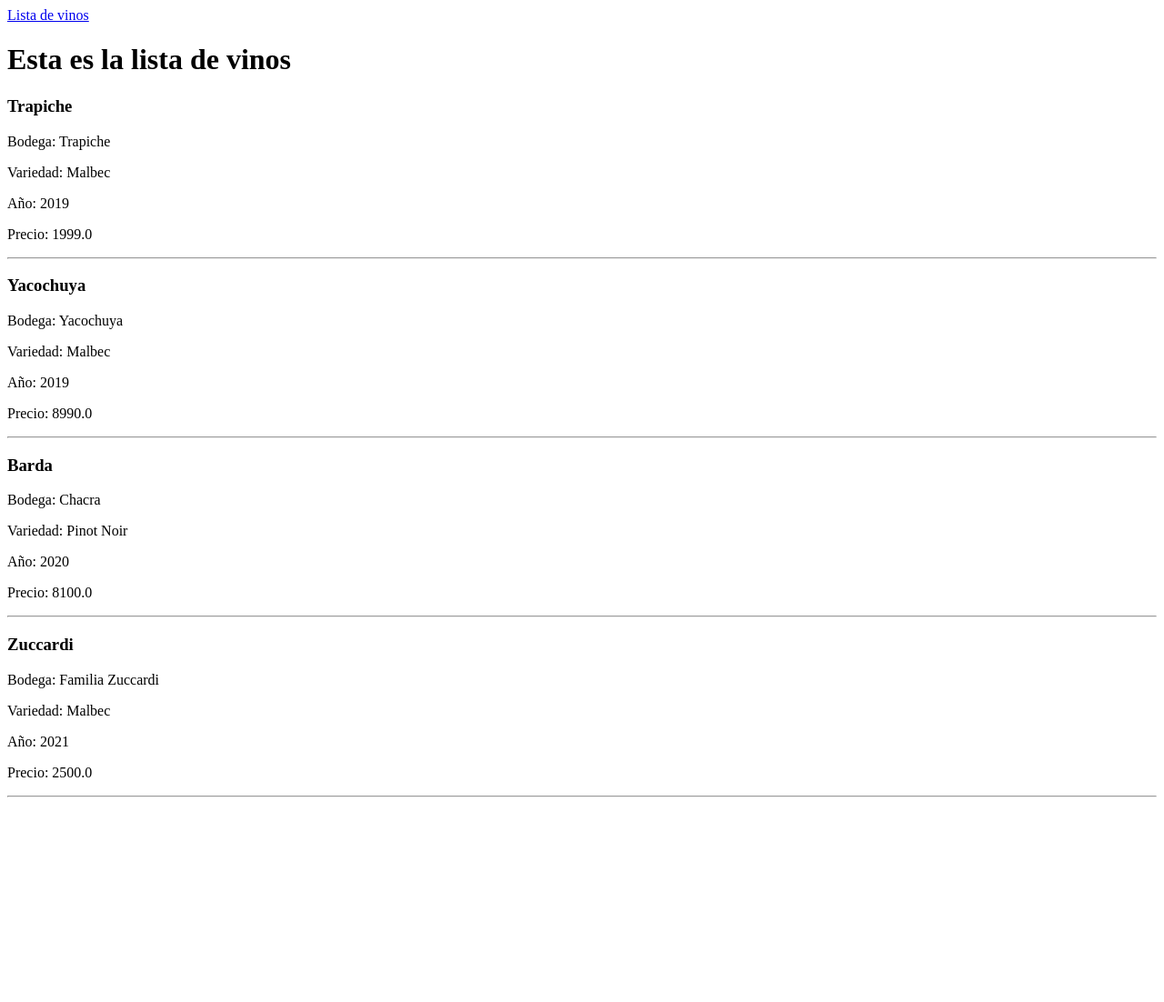
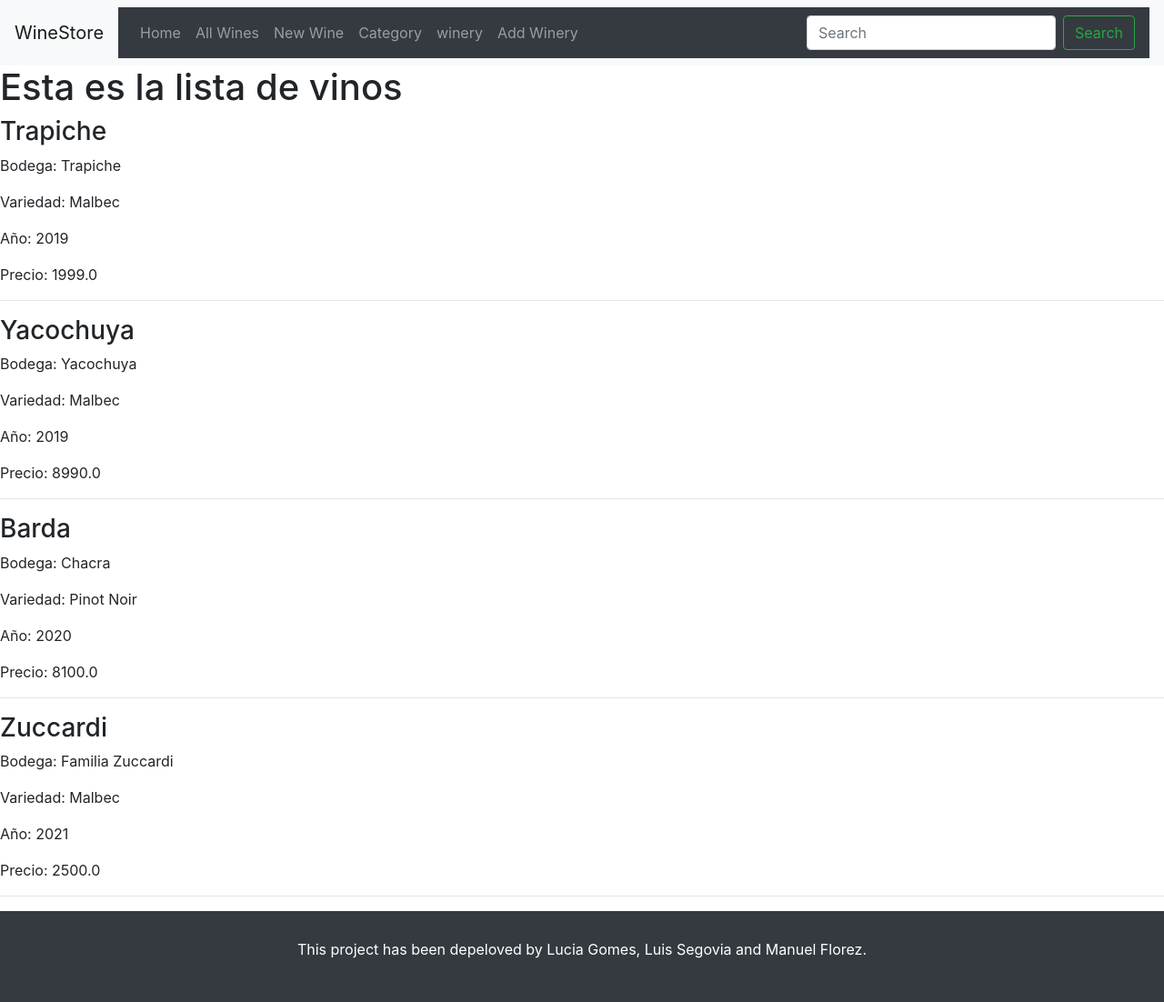
Before and after one commit to manuel14mds/WineStore, a Django app: page /wines/ in a window 1280 px wide. Shown: the whole page at 91% size. Before the commit the page ends 877 px from the top, so only its background shows below. Run offline with Django 4.2, Linux system fonts and the light colour scheme; data comes from the database, SQL or seed files in the repository.

Commit message:
Base template

```diff
--- a/wine_project/templates/base.html
+++ b/wine_project/templates/base.html
@@ -1,11 +1,66 @@
+
 <!DOCTYPE html>
 <html lang="en">
+
 <head>
-    <title>Entrega1Florez</title>
+    <meta charset="UTF-8">
+    <meta http-equiv="X-UA-Compatible" content="IE=edge">
+    <meta name="viewport" content="width=device-width, initial-scale=1.0">
+    <link rel="stylesheet" href="https://cdn.jsdelivr.net/npm/bootstrap@4.6.2/dist/css/bootstrap.min.css" integrity="sha384-xOolHFLEh07PJGoPkLv1IbcEPTNtaed2xpHsD9ESMhqIYd0nLMwNLD69Npy4HI+N" crossorigin="anonymous">
+    <title>
+        {% block title %}
+        {% endblock %}
+    </title>
 </head>
+
 <body>
-    <a href="{% url 'wines' %}">Lista de vinos</a>
+    <nav class="navbar navbar-expand-lg navbar-light bg-light">
+        <a class="navbar-brand" href="/home">WineStore</a>
+        <button class="navbar-toggler" type="button" data-toggle="collapse" data-target="#navbarSupportedContent"
+            aria-controls="navbarSupportedContent" aria-expanded="false" aria-label="Toggle navigation">
+            <span class="navbar-toggler-icon"></span>
+        </button>
+
+        <div class="collapse navbar-collapse navbar navbar-dark bg-dark" id="navbarSupportedContent">
+            <ul class="navbar-nav mr-auto">
+
+                <li class="nav-item">
+                    <a class="nav-link" href="/">Home</a>
+                </li>
+                <li class="nav-item">
+                    <a class="nav-link" href="/wines">All Wines</a>
+                </li>
+                <li class="nav-item">
+                    <a class="nav-link" href="#">New Wine</a>
+                </li>
+                <li class="nav-item">
+                    <a class="nav-link" href="#">Category</a>
+                </li>
+                <li class="nav-item">
+                    <a class="nav-link" href="#">winery</a>
+                </li>
+                <li class="nav-item">
+                    <a class="nav-link" href="#">Add Winery</a>
+                </li>
+
+            </ul>
+            <form class="form-inline my-2 my-lg-0">
+                <input class="form-control mr-sm-2" type="search" placeholder="Search" aria-label="Search">
+                <button class="btn btn-outline-success my-2 my-sm-0" type="submit">Search</button>
+            </form>
+        </div>
+    </nav>
     {% block content %}
     {% endblock %}
+
+    <footer>
+        <div class="container-fluid bg-dark text-white d-flex justify-content-center align-items-center" style="height: 100px;">
+            <p class="container" style="text-align: center;">This project has been depeloved by Lucia Gomes, Luis Segovia and Manuel Florez.</p>
+        </div>
+    </footer>
+
+    <script src="https://cdn.jsdelivr.net/npm/jquery@3.5.1/dist/jquery.slim.min.js" integrity="sha384-DfXdz2htPH0lsSSs5nCTpuj/zy4C+OGpamoFVy38MVBnE+IbbVYUew+OrCXaRkfj" crossorigin="anonymous"></script>
+    <script src="https://cdn.jsdelivr.net/npm/bootstrap@4.6.2/dist/js/bootstrap.bundle.min.js" integrity="sha384-Fy6S3B9q64WdZWQUiU+q4/2Lc9npb8tCaSX9FK7E8HnRr0Jz8D6OP9dO5Vg3Q9ct" crossorigin="anonymous"></script>
 </body>
+
 </html>
--- a/wine_project/templates/wines/wine_list.html
+++ b/wine_project/templates/wines/wine_list.html
@@ -1,4 +1,8 @@
 {% extends 'base.html' %}
+
+{% block title %}
+    wines
+{% endblock %}
 
 {% block content %}
 <h1>Esta es la lista de vinos</h1>
--- a/wine_project/wine_project/urls.py
+++ b/wine_project/wine_project/urls.py
@@ -15,8 +15,10 @@
 """
 from django.contrib import admin
 from django.urls import path, include
+from wine_project.views import home
 
 urlpatterns = [
     path('admin/', admin.site.urls),
+    path('', home, name='Home Page'),
     path('wines/', include('wines.urls')),
 ]
--- /dev/null
+++ b/wine_project/wine_project/views.py
@@ -0,0 +1,4 @@
+from django.shortcuts import render
+
+def home(request):
+    return render(request,'home.html',context={})
--- a/wine_project/wines/urls.py
+++ b/wine_project/wines/urls.py
@@ -3,4 +3,5 @@
 
 urlpatterns = [
     path('', views.wines, name='wines'),
+
 ]
```
Also changed, not shown: wine_project/templates/home.html (added, +16 -0 lines).
